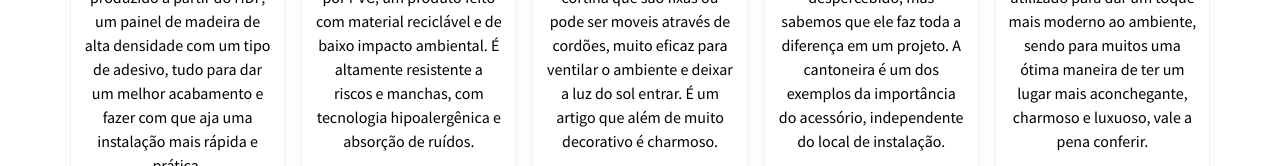
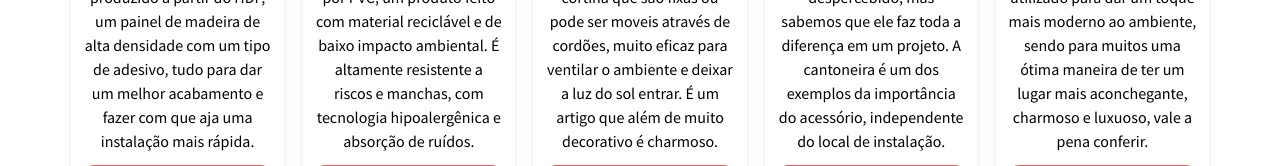
Before and after one commit to alvesgfelipe-bckp/decoplan, a plain HTML site: page src/index.html in a window 1280 px wide. Shown: the part 786-952 px from the top of the page. Drawn offline with nearby package versions, Linux system fonts and the light colour scheme.

Commit message:
💬 Encurtar texto do cartão Pisos Laminados

```diff
--- a/src/index.html
+++ b/src/index.html
@@ -127,7 +127,7 @@
 
               <p class="produto__conteudo__texto">
                 O piso laminado é produzido a partir do HDF, um painel de madeira de alta densidade com um tipo de
-                adesivo, tudo para dar um melhor acabamento e fazer com que aja uma instalação mais rápida e prática.
+                adesivo, tudo para dar um melhor acabamento e fazer com que aja uma instalação mais rápida.
               </p>
             </div>
 
```
